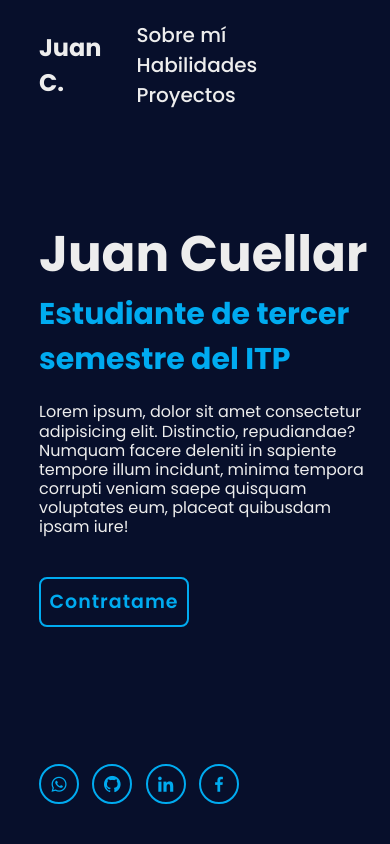
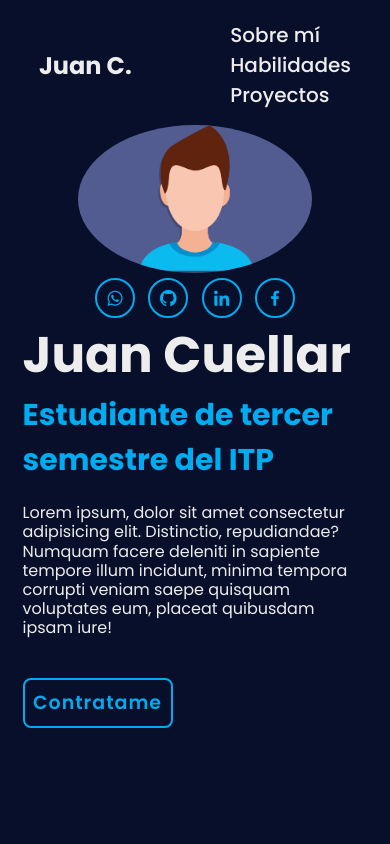
Before and after one commit to juanjk24/curso-ITP, a plain HTML site: page index.html in a window 390 px wide. Shown: the top 844 px of the page. Drawn offline with nearby package versions, Linux system fonts and the light colour scheme.

Commit message:
modificado el css

```diff
--- a/public/style.css
+++ b/public/style.css
@@ -164,7 +164,7 @@ header{
 }
 
 .img-contenedor img{
-    height: 100%;
+    width: 80%;
 }
 
 /* SECCION HABILIDADES */
@@ -190,3 +190,34 @@ header{
     height: 100vh;
     padding: 0 10%;
 }
+
+
+/* Responsive desing */
+@media(max-width: 900px){
+
+    .navegacion{
+        display: flex;
+        flex-direction: column;
+    }
+
+    .sobre-mi{
+        display: flex;
+        flex-direction: column-reverse;
+        justify-content: flex-end;
+        margin: 5% 10%;
+    }
+
+    .img-contenedor{
+        margin-top: 45%;
+        margin-left: 0;
+    }
+
+    .redes-sociales{
+        position: static;
+        margin-top: 5px;
+    }
+
+    .img-contenedor img{
+        width: 50%;
+    }
+}
```
